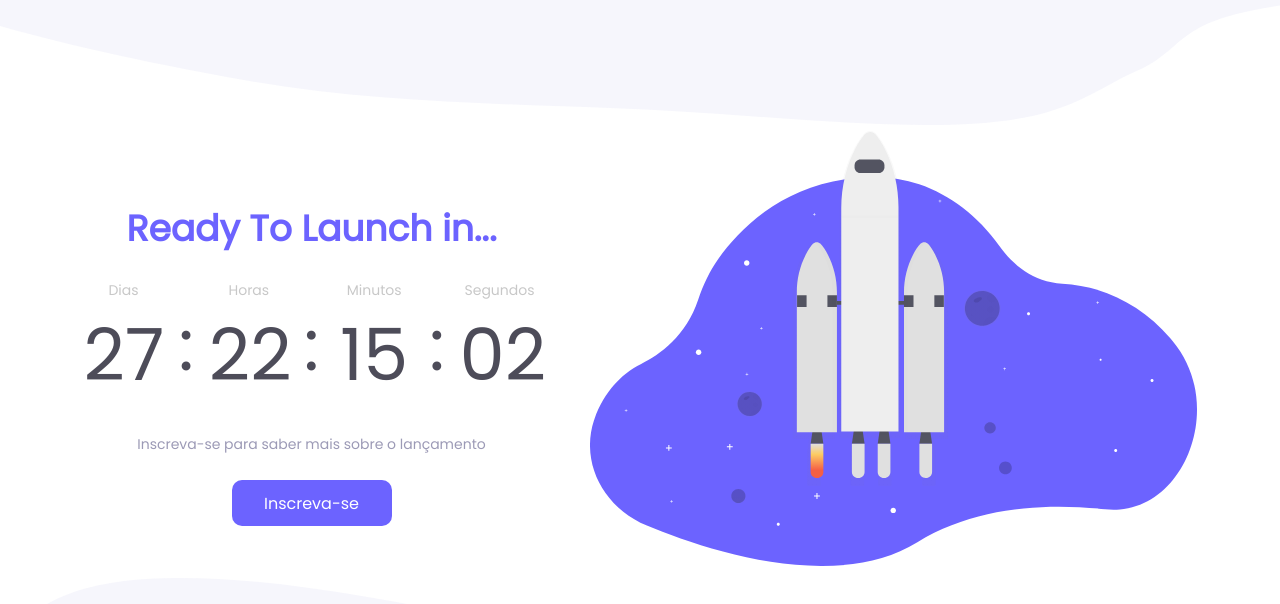
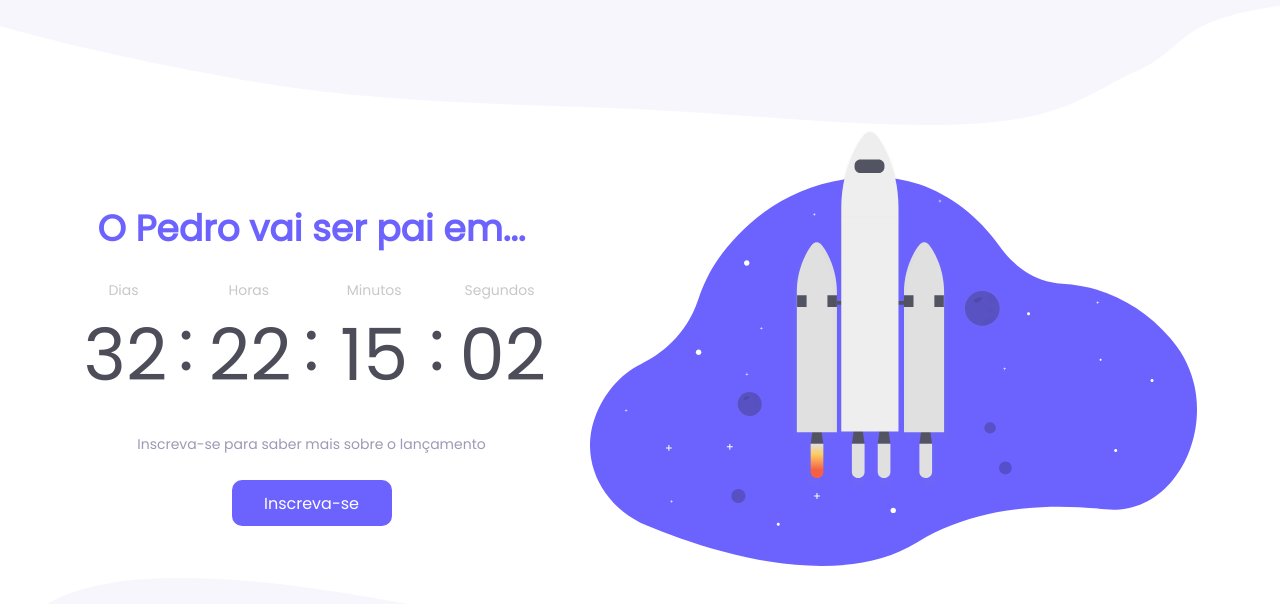
Before and after one commit to imjoaosilva/CountDown, a React (Vite) app: page / in a window 1280 px wide. Shown: the top 604 px of the page. Built offline with nearby package versions, Linux system fonts and the light colour scheme.

Commit message:
Atualizar o App.jsx

```diff
--- a/src/App.jsx
+++ b/src/App.jsx
@@ -16,7 +16,7 @@ function App() {
     useEffect(() => {
         const interval = setInterval(() => {
             const now = new Date().getTime();
-            const difference = new Date("March 21, 2023 23:52:00").getTime() - now;
+            const difference = new Date("March 26, 2023 23:52:00").getTime() - now;
             let seconds = Math.floor(difference / 1000 % 60)
             const hours = Math.floor((difference % (1000 * 60 * 60 * 24)) / (1000 * 60 * 60));
             const days = Math.floor(difference / (1000 * 60 * 60 * 24));
@@ -51,7 +51,7 @@ function App() {
             <img src={TopImage} alt="" style={{width:'100%'}}/>
             <main className="container">
                 <div className="timercontent">
-                    <h1>Ready To Launch in...</h1>
+                    <h1>O Pedro vai ser pai em...</h1>
                     <div className="timers">
                         <div className="timer">
                             <div className="type">Dias</div>
```
